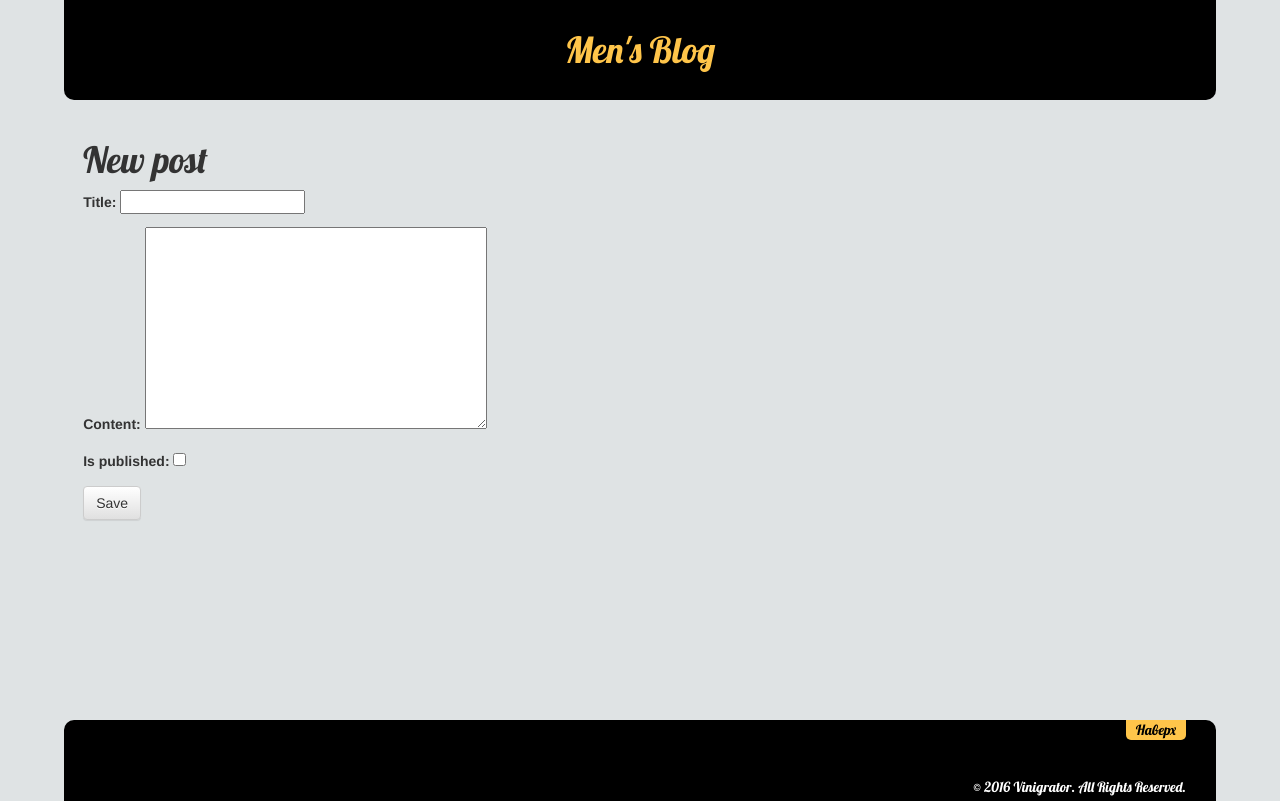
After one commit to vinigrator/minidjango, a Django app: page /post/new/ in a window 1280 px wide. The commit adds this page. Run offline with Django 3.2, Linux system fonts and the light colour scheme; some libraries are stand-ins or nearby versions.

Commit message:
blog ver.0.1.0

```diff
--- /dev/null
+++ b/blog/forms.py
@@ -0,0 +1,8 @@
+from django import forms
+from .models import BlogArticle
+
+class BlogArticleForm(forms.ModelForm):
+
+    class Meta:
+        model = BlogArticle
+        fields = ('title', 'content', 'is_published')
--- /dev/null
+++ b/blog/static/css/blog.css
@@ -0,0 +1,44 @@
+* {margin:0px; padding:0px;}
+body, html {width:100%; background-color:#DFE3E4; height: 100%;}
+.clear {clear: both;}
+
+h1 {font-family: 'Lobster';}
+
+/*Для заголовка сайта*/
+.head{background-color: black; color: #FFC54A; margin:auto; width:90%; height: 100px; padding-top:10px; float:left; margin-left:5%; margin-bottom: 20px;
+border-radius: 0px 0px 10px 10px;
+-webkit-border-radius: 0px 0px 10px 10px;
+-moz-border-radius: 0px 0px 10px 10px;}
+.head h1{ color: #FFC54A; text-align: center;}
+.head h1 a{text-decoration: none; color: #FFC54A;}
+
+/* Контент */
+.content{min-height:100%; width:87%; margin: auto;}
+
+.content .post{background:url("../images/bg_post.jpg") repeat; margin-top: 10px; padding: 10px; color:#DFE3E4;
+border-radius: 7px;
+-webkit-border-radius: 7px;
+-moz-border-radius: 7px;}
+.content .post .pu_date{font-size: 10px; float: right;}
+.content .post .article{font-size: 16px;}
+.content .post .author{float:right; color: white;}
+.content h2{ color: #FFC54A; text-align: center; font-family: 'Lobster'; font-size: 32px;}
+.content h2 a{text-decoration: none; color: #FFC54A;}
+
+
+
+/*Футер*/
+/* Организация футера*/
+.zag{height:110px; clear:both;} /* для прижатия футера вниз */
+.footer {background-color: black; width:90%; margin:-80px auto 0; height:81px; position:relative; font-family: 'Lobster';
+border-radius: 10px 10px 0px 0px;
+-webkit-border-radius: 10px 10px 0px 0px;
+-moz-border-radius: 10px 10px 0px 0px;}
+
+.footer  a{color:#000; background-color:#FFC54A; font-size:14px; text-decoration:none; float:right; margin-right:3px; padding:0 10px;
+border-radius: 0px 0px 5px 5px;
+-webkit-border-radius: 0px 0px 5px 5px;
+-moz-border-radius: 0px 0px 5px 5px;}
+.footer  a:first-child{margin-right:30px;}
+
+.footer  h6{color:#fff; font-size:14px; float:right; margin:40px 30px 5px 0;}
--- a/blog/templates/default.html
+++ b/blog/templates/default.html
@@ -1,35 +1,35 @@
+{% load staticfiles %}
 <html>
     <head>
-        <title>Blog</title>
-        <style>
-          *{margin: 0; padding: 0;}
-          body {width: 90%; background-color: #e3e502;}
-          h2 {text-align: center; font-size: 24px;}
-          h2 a{text-decoration: none; color: #000;}
-          h2 a:visited{text-decoration: none; color: #000;}
-        </style>
+        <title>Men's Blog</title>
+         <link rel="stylesheet" href="//maxcdn.bootstrapcdn.com/bootstrap/3.2.0/css/bootstrap.min.css">
+        <link rel="stylesheet" href="//maxcdn.bootstrapcdn.com/bootstrap/3.2.0/css/bootstrap-theme.min.css">
+        <link href="https://fonts.googleapis.com/css?family=Lobster&subset=latin,cyrillic" rel="stylesheet" type="text/css">
+        <link rel="stylesheet" href="{% static 'css/blog.css' %}">
     </head>
     <body>
-        <div>
-            <h1><a href="">Blog</a></h1>
+        <div class="head">
+            {% if user.is_authenticated %}
+                <a href="{% url 'post_new' %}" style="float: right; margin: 5px;" class="top-menu"><span class="glyphicon glyphicon-plus"></span></a>
+            {% endif %}
+            <h1><a href="/">Men's Blog</a></h1>
+            <div class="clear"></div>
         </div>
 
-        <div>
-        {% for post in posts %}
-            {% if post.is_published %}
-            <p>published: {{post.updated}}</p>
-            <h2><a href="">{{post.title}}</a></h2>
-            <p>{{post.content}}</p>
-            {% endif %}
-        {% endfor %}
+        <div class="content">
+            <div class="clear"></div>
+            {% block content %}
+            {% endblock %}
+            <div class="clear"></div>
+        <div class="zag"></div>
+        </div>
+        <div class="clear"></div>
 
-
-        </div>
-
-        <div>
-            <p>published: 14.06.2014, 12:14</p>
-            <h2><a href="">My second post</a></h2>
-            <p>Aenean eu leo quam. Pellentesque ornare sem lacinia quam venenatis vestibulum. Donec id elit non mi porta gravida at eget metus. Fusce dapibus, tellus ac cursus commodo, tortor mauris condimentum nibh, ut f.</p>
+        <div class="footer">
+            <a href="#top">Наверх</a>
+            <div class="clear"></div>
+            <h6>© 2016 Vinigrator. All Rights Reserved.</h6>
+            <div class="clear"></div>
         </div>
     </body>
 </html>
--- /dev/null
+++ b/blog/templates/post_edit.html
@@ -0,0 +1,9 @@
+{% extends 'default.html' %}
+
+    {% block content %}
+        <h1>New post</h1>
+        <form method="POST" class="post-form">{% csrf_token %}
+            {{ form.as_p }}
+            <button type="submit" class="save btn btn-default">Save</button>
+        </form>
+    {% endblock %}
--- a/blog/urls.py
+++ b/blog/urls.py
@@ -1,6 +1,10 @@
 from django.conf.urls import url
-from blog.views import myview
+
+from blog import views
 
 urlpatterns = [
-    url(r'^$', myview)
+    url(r'^$', views.myview),
+    url(r'^post/(?P<pk>[0-9]+)/$', views.post_detail, name='post_detail'),
+    url(r'^post/new/$', views.post_new, name='post_new'), # name???
+    url(r'^post/(?P<pk>[0-9]+)/edit/$', views.post_edit, name='post_edit'),
 ]
--- a/blog/views.py
+++ b/blog/views.py
@@ -1,9 +1,43 @@
-from django.shortcuts import render
+import datetime
+from django.shortcuts import render, get_object_or_404, redirect
 
 from blog.models import BlogArticle
+from .forms import BlogArticleForm
 
 # Create your views here.
 def myview(request):
     #posts = BlogArticle.objects.all()
     posts = BlogArticle.objects.filter(is_published=True)
-    return render(request, 'default.html', {'posts':posts})
+    return render(request, 'post_list.html', {'posts':posts})
+
+def post_detail(request, pk):
+    post = get_object_or_404(BlogArticle, pk=pk)
+    return render(request, 'post.html', {'post': post})
+
+def post_new(request):
+    if request.method == "POST":
+        form = BlogArticleForm(request.POST)
+        if form.is_valid():
+            post = form.save(commit=False)
+            post.author = request.user
+            post.publish_date = datetime.datetime.now()
+            post.save()
+            return redirect('blog.views.post_detail', pk=post.pk)
+    else:
+        form = BlogArticleForm()
+
+    return render(request, 'post_edit.html', {'form': form})
+
+def post_edit(request, pk):
+    post = get_object_or_404(BlogArticle, pk=pk)
+    if request.method == "POST":
+        form = BlogArticleForm(request.POST, instance=post)
+        if form.is_valid():
+            post = form.save(commit=False)
+            post.author = request.user
+            post.publish_date = datetime.datetime.now()
+            post.save()
+            return redirect('blog.views.post_detail', pk=post.pk)
+    else:
+        form = BlogArticleForm(instance=post)
+    return render(request, 'post_edit.html', {'form': form})
```
Also changed, not shown: blog/templates/post.html (added, +20 -0 lines), blog/templates/post_list.html (added, +12 -0 lines), blog/static/images/bg_post.jpg (added), 1 other file.
